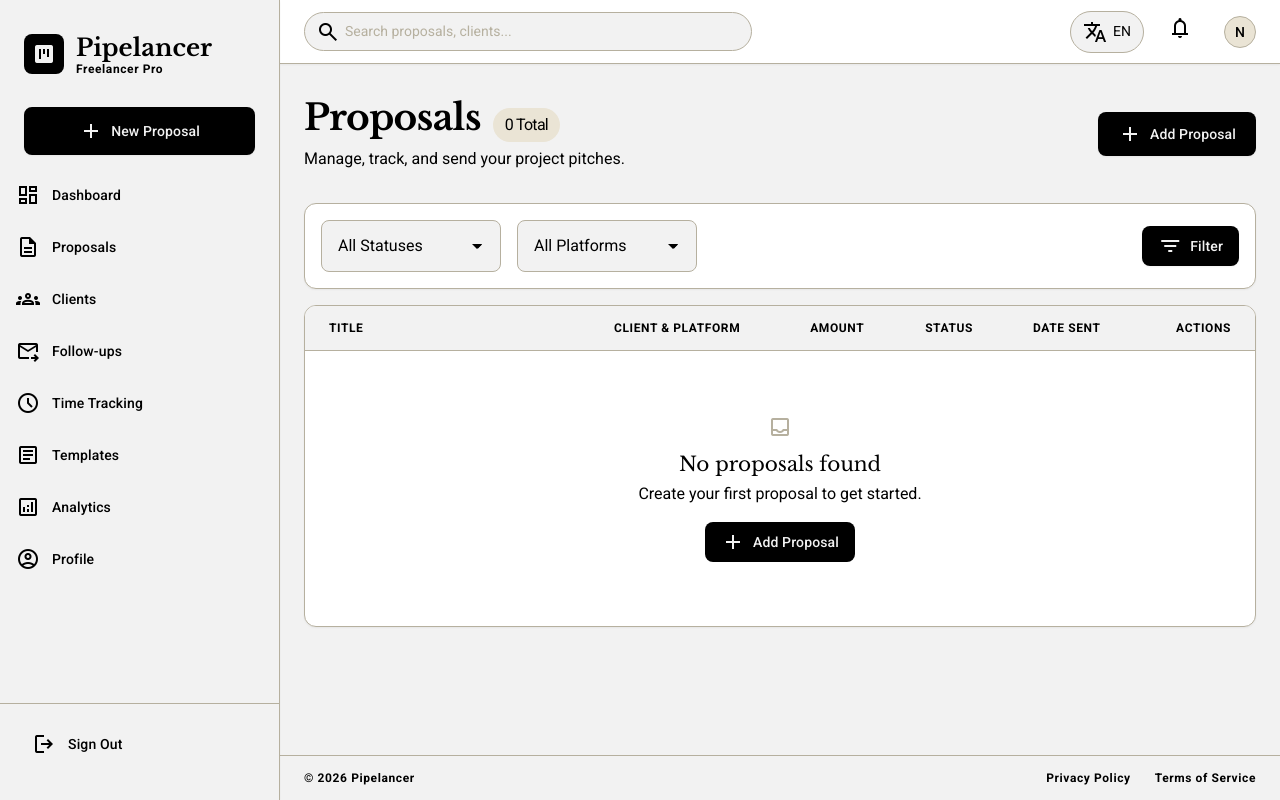
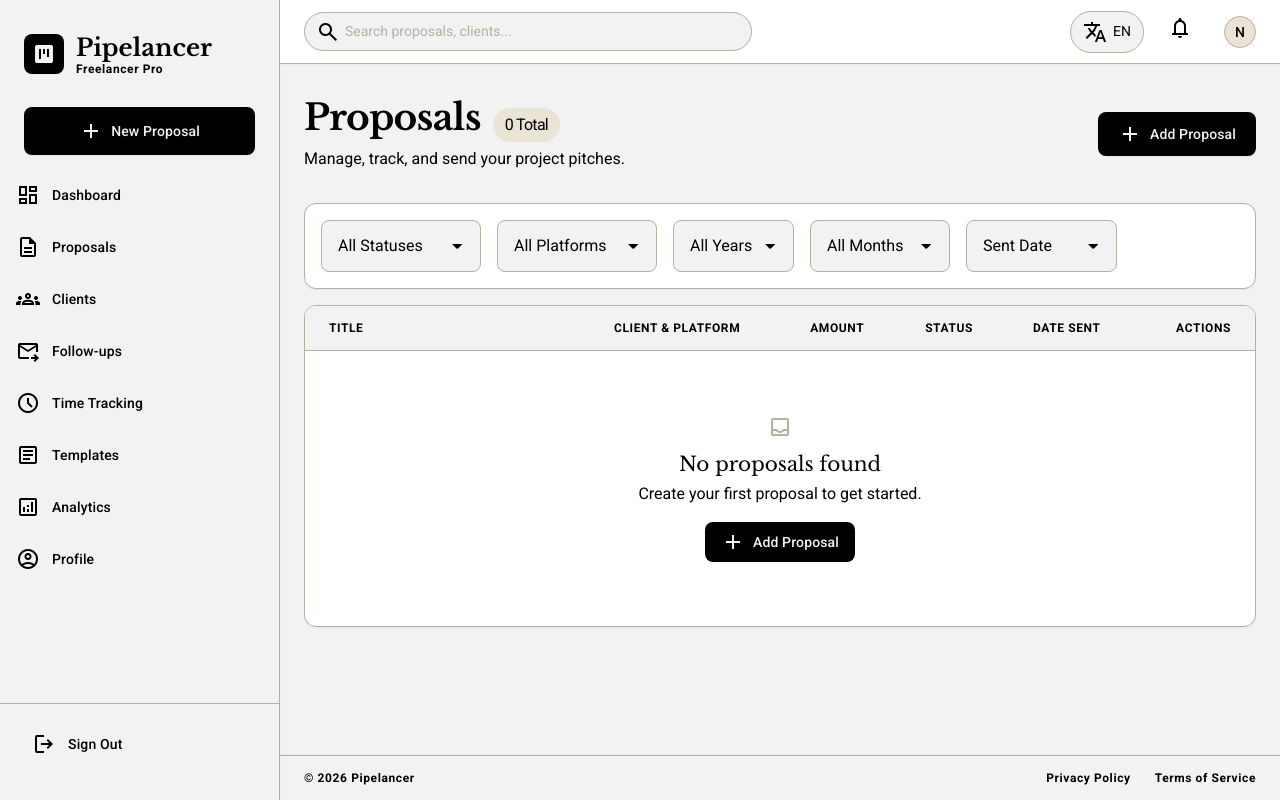
Before and after one commit to Nakajito/freelancer_tracker, a Django app: page /en/proposals/ in a window 1280 px wide. Run offline with Django 5.2, Linux system fonts and the light colour scheme; the visitor is signed in with stand-in values (Sample User, id 1); data that the repository does not hold is empty; style sheets or scripts are compiled from the project's sources.

Commit message:
feat(proposals): add year/month/date_field selects to filter bar

```diff
--- a/templates/proposals/proposal_list.html
+++ b/templates/proposals/proposal_list.html
@@ -27,10 +27,10 @@
 </div>
 
 <!-- Filters -->
-<form method="get" class="bg-surface-container-lowest border border-outline-variant rounded-xl p-4 mb-stack-md flex flex-col md:flex-row gap-4 items-center justify-between shadow-xs">
-    <div class="flex flex-col sm:flex-row w-full md:w-auto gap-4">
-        <div class="relative min-w-[180px]">
-            <select name="status" class="w-full appearance-none bg-surface border border-outline-variant rounded-lg py-2 pl-4 pr-10 font-body-sm text-body-sm text-on-surface focus:outline-hidden focus:ring-2 focus:ring-primary cursor-pointer">
+<form method="get" id="filter-form" class="bg-surface-container-lowest border border-outline-variant rounded-xl p-4 mb-stack-md flex flex-col gap-4 shadow-xs">
+    <div class="flex flex-col sm:flex-row flex-wrap gap-4 items-center">
+        <div class="relative min-w-[160px]">
+            <select name="status" onchange="document.getElementById('filter-form').submit()" class="w-full appearance-none bg-surface border border-outline-variant rounded-lg py-2 pl-4 pr-10 font-body-sm text-body-sm text-on-surface focus:outline-hidden focus:ring-2 focus:ring-primary cursor-pointer">
                 <option value="">{% trans "All Statuses" %}</option>
                 {% for value,label in status_choices %}
                 <option value="{{ value }}" {% if request.GET.status == value %}selected{% endif %}>{{ label }}</option>
@@ -38,8 +38,8 @@
             </select>
             <span class="material-symbols-outlined absolute right-3 top-1/2 -translate-y-1/2 pointer-events-none text-on-surface-variant">arrow_drop_down</span>
         </div>
-        <div class="relative min-w-[180px]">
-            <select name="platform" class="w-full appearance-none bg-surface border border-outline-variant rounded-lg py-2 pl-4 pr-10 font-body-sm text-body-sm text-on-surface focus:outline-hidden focus:ring-2 focus:ring-primary cursor-pointer">
+        <div class="relative min-w-[160px]">
+            <select name="platform" onchange="document.getElementById('filter-form').submit()" class="w-full appearance-none bg-surface border border-outline-variant rounded-lg py-2 pl-4 pr-10 font-body-sm text-body-sm text-on-surface focus:outline-hidden focus:ring-2 focus:ring-primary cursor-pointer">
                 <option value="">{% trans "All Platforms" %}</option>
                 {% for value,label in platform_choices %}
                 <option value="{{ value }}" {% if request.GET.platform == value %}selected{% endif %}>{{ label }}</option>
@@ -47,11 +47,38 @@
             </select>
             <span class="material-symbols-outlined absolute right-3 top-1/2 -translate-y-1/2 pointer-events-none text-on-surface-variant">arrow_drop_down</span>
         </div>
+        <div class="relative min-w-[120px]">
+            <select name="year" onchange="document.getElementById('filter-form').submit()" class="w-full appearance-none bg-surface border border-outline-variant rounded-lg py-2 pl-4 pr-10 font-body-sm text-body-sm text-on-surface focus:outline-hidden focus:ring-2 focus:ring-primary cursor-pointer">
+                <option value="">{% trans "All Years" %}</option>
+                {% for y in year_choices %}
+                <option value="{{ y }}" {% if selected_year == y|stringformat:"s" %}selected{% endif %}>{{ y }}</option>
+                {% endfor %}
+            </select>
+            <span class="material-symbols-outlined absolute right-3 top-1/2 -translate-y-1/2 pointer-events-none text-on-surface-variant">arrow_drop_down</span>
+        </div>
+        <div class="relative min-w-[140px]">
+            <select name="month" onchange="document.getElementById('filter-form').submit()" class="w-full appearance-none bg-surface border border-outline-variant rounded-lg py-2 pl-4 pr-10 font-body-sm text-body-sm text-on-surface focus:outline-hidden focus:ring-2 focus:ring-primary cursor-pointer">
+                <option value="">{% trans "All Months" %}</option>
+                {% for num,name in month_choices %}
+                <option value="{{ num }}" {% if selected_month == num|stringformat:"s" %}selected{% endif %}>{{ name }}</option>
+                {% endfor %}
+            </select>
+            <span class="material-symbols-outlined absolute right-3 top-1/2 -translate-y-1/2 pointer-events-none text-on-surface-variant">arrow_drop_down</span>
+        </div>
+        <div class="relative min-w-[150px]">
+            <select name="date_field" onchange="document.getElementById('filter-form').submit()" class="w-full appearance-none bg-surface border border-outline-variant rounded-lg py-2 pl-4 pr-10 font-body-sm text-body-sm text-on-surface focus:outline-hidden focus:ring-2 focus:ring-primary cursor-pointer">
+                <option value="sent_date" {% if selected_date_field == "sent_date" %}selected{% endif %}>{% trans "Sent Date" %}</option>
+                <option value="created_at" {% if selected_date_field == "created_at" %}selected{% endif %}>{% trans "Created Date" %}</option>
+            </select>
+            <span class="material-symbols-outlined absolute right-3 top-1/2 -translate-y-1/2 pointer-events-none text-on-surface-variant">arrow_drop_down</span>
+        </div>
+        {% if request.GET.status or request.GET.platform or request.GET.year or request.GET.month %}
+        <a href="{% url 'proposal-list' %}" class="px-4 py-2 border border-outline-variant text-on-surface-variant rounded-lg font-label-md text-label-md hover:bg-surface-container transition-colors flex items-center gap-2 whitespace-nowrap">
+            <span class="material-symbols-outlined text-[18px]">close</span>
+            {% trans "Clear" %}
+        </a>
+        {% endif %}
     </div>
-    <button type="submit" class="px-4 py-2 bg-primary text-on-primary rounded-lg font-label-md text-label-md hover:bg-primary-container transition-colors shadow-xs flex items-center gap-2">
-        <span class="material-symbols-outlined text-[18px]">filter_list</span>
-        {% trans "Filter" %}
-    </button>
 </form>
 
 <!-- Data Table -->
```
